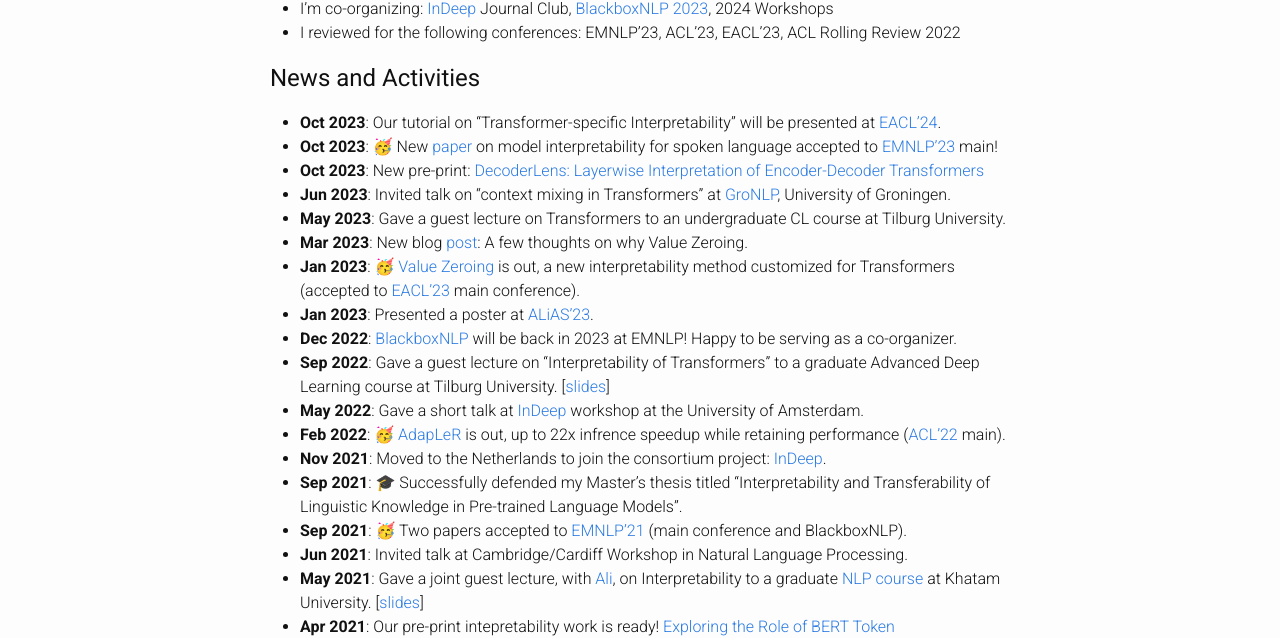
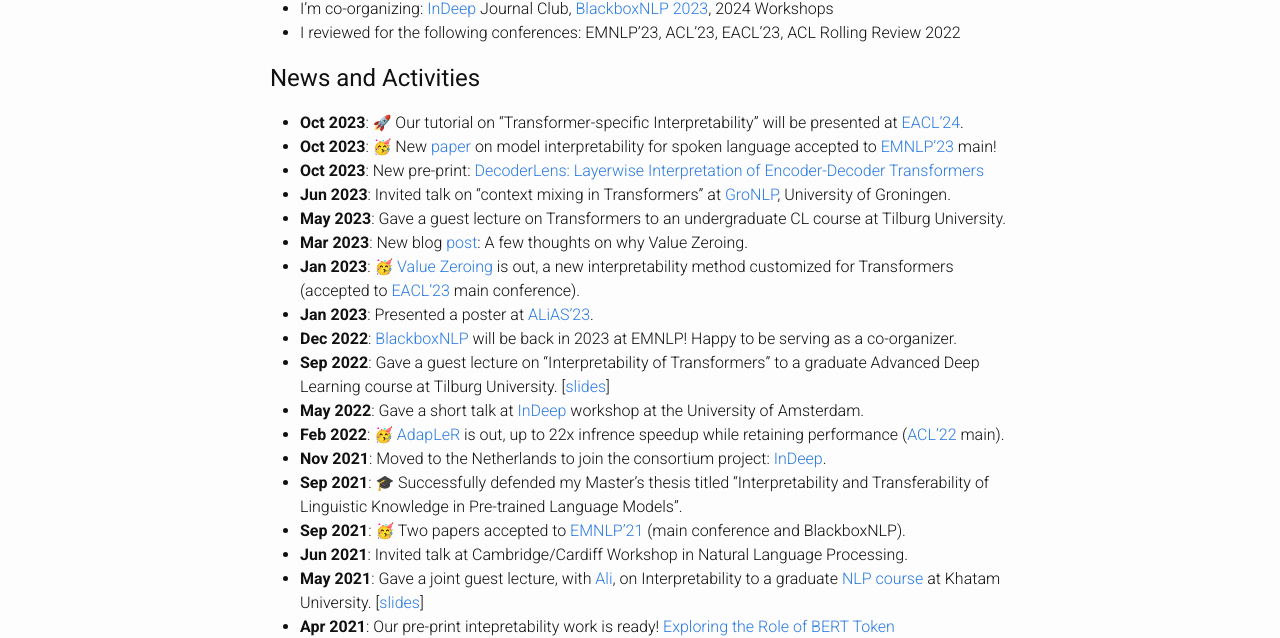
Before and after one commit to hmohebbi/hmohebbi.github.io, a Jekyll site: the page built from index.md, in a window 1280 px wide. Shown: the part 680-1318 px from the top of the page. Built offline with Jekyll 4.4.1, drawn with Linux system fonts in a browser that asks for light colours; a style sheet for code colours, icons or effects is not loaded.

Commit message:
Update index.md

```diff
--- a/index.md
+++ b/index.md
@@ -40,22 +40,22 @@ Before that, I got my Bachelor’s in Computer Engineering from [Ferdowsi Univer
 
 ## News and Activities
 <!-- ## <span style="color:#424242">News and Activities </span> -->
-* __Oct 2023__: Our tutorial on "Transformer-specific Interpretability" will be presented at [EACL'24](https://2024.eacl.org/).
-* __Oct 2023__: 🥳 New [paper](https://arxiv.org/abs/2310.09925) on model interpretability for spoken language accepted to [EMNLP'23](https://2023.emnlp.org/) main!
+* __Oct 2023__: <span class="emoji">🚀</span> Our tutorial on "Transformer-specific Interpretability" will be presented at [EACL'24](https://2024.eacl.org/program/tutorials/).
+* __Oct 2023__: <span class="emoji">🥳</span> New [paper](https://arxiv.org/abs/2310.09925) on model interpretability for spoken language accepted to [EMNLP'23](https://2023.emnlp.org/) main!
 * __Oct 2023__: New pre-print: [DecoderLens: Layerwise Interpretation of Encoder-Decoder Transformers](https://arxiv.org/abs/2310.03686)
 <!-- * __Sep 2023__: Serving as a TA for two courses at Tilburg University in 2023: Methods for Responsible AI and Machine Learning. -->
 * __Jun 2023__: Invited talk on "context mixing in Transformers" at [GroNLP](https://www.rug.nl/research/clcg/research/cl/), University of Groningen.
 * __May 2023__: Gave a guest lecture on Transformers to an undergraduate CL course at Tilburg University.
 * __Mar 2023__: New blog [post](https://hmohebbi.github.io/blog/value-zeroing): A few thoughts on why Value Zeroing.
-* __Jan 2023__: 🥳 [Value Zeroing](https://arxiv.org/abs/2301.12971) is out, a new interpretability method customized for Transformers (accepted to [EACL'23](https://2023.eacl.org/) main conference).
+* __Jan 2023__: <span class="emoji">🥳</span> [Value Zeroing](https://arxiv.org/abs/2301.12971) is out, a new interpretability method customized for Transformers (accepted to [EACL'23](https://2023.eacl.org/) main conference).
 * __Jan 2023__: Presented a poster at [ALiAS'23](https://staff.fnwi.uva.nl/w.zuidema/alias-2023/).
 * __Dec 2022__: [BlackboxNLP](https://blackboxnlp.github.io/) will be back in 2023 at EMNLP! Happy to be serving as a co-organizer.
 * __Sep 2022__: Gave a guest lecture on "Interpretability of Transformers" to a graduate Advanced Deep Learning course at Tilburg University. \[[slides](https://drive.google.com/file/d/1Z39YSfzpzzkqAiMxVdW1nOkudfYVgj_y/view?usp=sharing)\]
 * __May 2022__: Gave a short talk at [InDeep](https://projects.illc.uva.nl/indeep/) workshop at the University of Amsterdam.
-* __Feb 2022__: 🥳 [AdapLeR](https://aclanthology.org/2022.acl-long.1/) is out, up to 22x infrence speedup while retaining performance ([ACL'22](https://www.2022.aclweb.org/) main).
+* __Feb 2022__: <span class="emoji">🥳</span> [AdapLeR](https://aclanthology.org/2022.acl-long.1/) is out, up to 22x infrence speedup while retaining performance ([ACL'22](https://www.2022.aclweb.org/) main).
 * __Nov 2021__: Moved to the Netherlands to join the consortium project: [InDeep](https://interpretingdl.github.io/).
-* __Sep 2021__: 🎓 Successfully defended my Master's thesis titled "Interpretability and Transferability of Linguistic Knowledge in Pre-trained Language Models".
-* __Sep 2021__: 🥳 Two papers accepted to [EMNLP'21](https://2021.emnlp.org/) (main conference and BlackboxNLP).
+* __Sep 2021__: <span class="emoji">🎓</span> Successfully defended my Master's thesis titled "Interpretability and Transferability of Linguistic Knowledge in Pre-trained Language Models".
+* __Sep 2021__: <span class="emoji">🥳</span> Two papers accepted to [EMNLP'21](https://2021.emnlp.org/) (main conference and BlackboxNLP).
 * __Jun 2021__: Invited talk at Cambridge/Cardiff Workshop in Natural Language Processing.
 * __May 2021__: Gave a joint guest lecture, with [Ali](https://www.amodarressi.com/), on Interpretability to a graduate [NLP course](https://teias-courses.github.io/nlp99/) at Khatam University. \[[slides](https://drive.google.com/file/d/1cAzlIlbuVAFZXz3gaFGBTRZwjq-_V2lb/view?usp=sharing)\]
 * __Apr 2021__: Our pre-print intepretability work is ready! [Exploring the Role of BERT Token Representations to Explain Sentence Probing Results](https://arxiv.org/abs/2104.01477).
```
